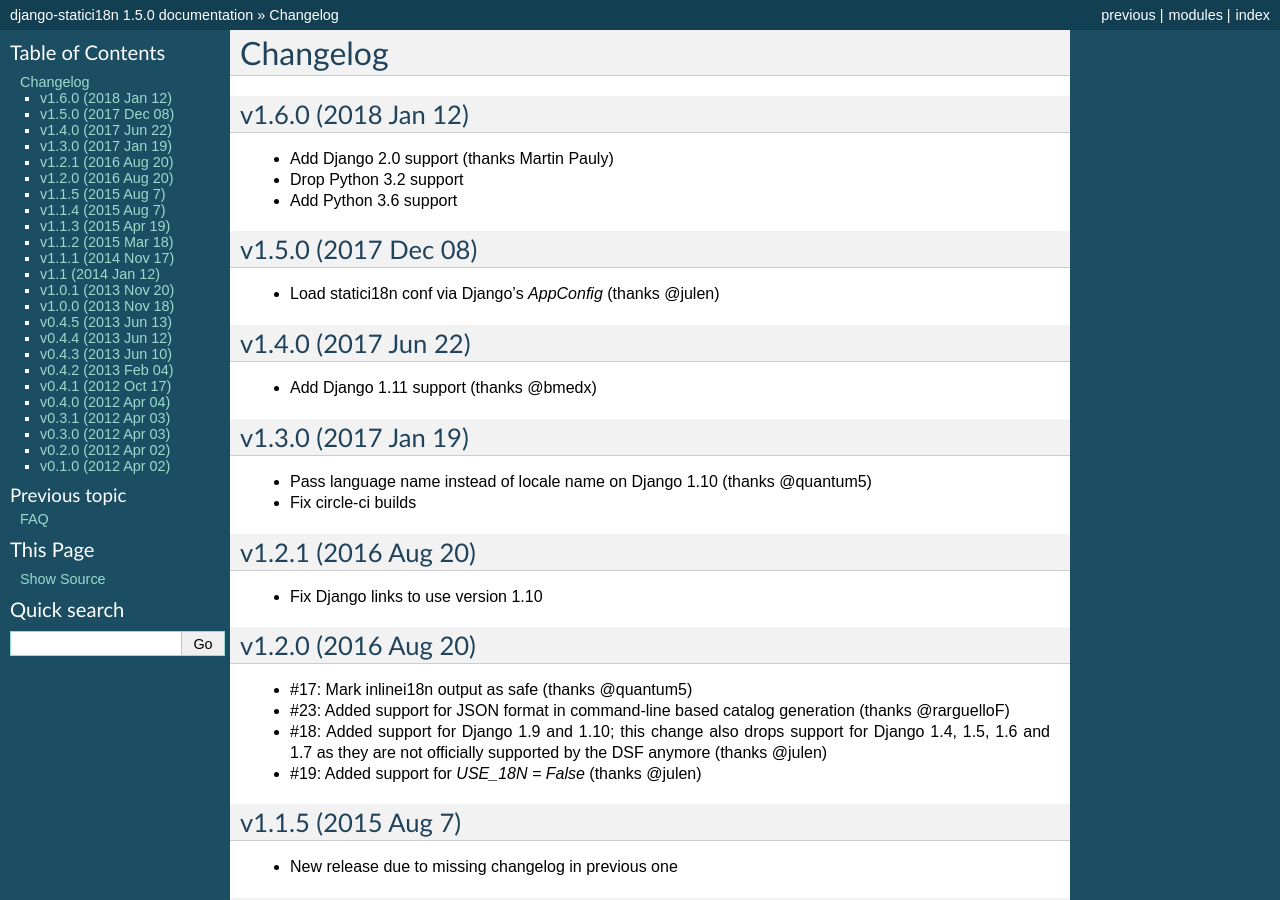
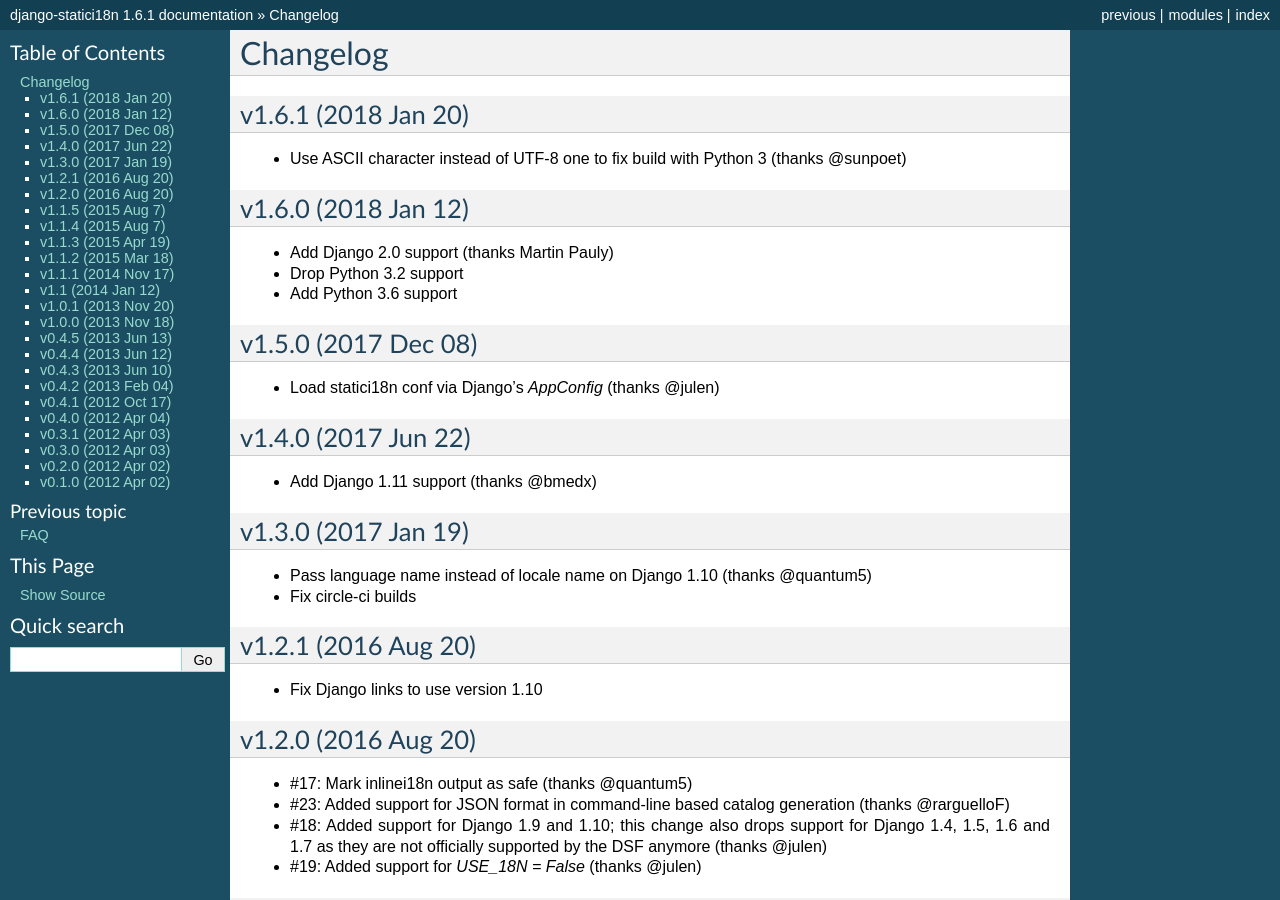
Before and after one commit to zyegfryed/django-statici18n, a Sphinx documentation site: the page built from docs/changelog.rst, in a window 1280 px wide and 900 px high. Built offline with Sphinx 7.4.7, drawn with Linux system fonts in a browser that asks for light colours; pages that are not in the unit, such as notebooks, are missing from menus; some of the changed text lies outside the part shown.

Commit message:
Release v1.6.1

```diff
--- a/docs/changelog.rst
+++ b/docs/changelog.rst
@@ -1,5 +1,11 @@
 Changelog
 =========
+
+v1.6.1 (2018 Jan 20)
+--------------------
+
+* Use ASCII character instead of UTF-8 one to fix build with Python
+  3 (thanks @sunpoet)
 
 v1.6.0 (2018 Jan 12)
 --------------------
--- a/docs/conf.py
+++ b/docs/conf.py
@@ -57,9 +57,9 @@
 # built documents.
 #
 # The short X.Y version.
-version = '1.5'
+version = '1.6'
 # The full version, including alpha/beta/rc tags.
-release = '1.5.0'
+release = '1.6.1'
 
 # The language for content autogenerated by Sphinx. Refer to documentation
 # for a list of supported languages.
--- a/setup.py
+++ b/setup.py
@@ -2,7 +2,7 @@
 
 setup(
     name="django-statici18n",
-    version="1.6.0",
+    version="1.6.1",
     author="Sebastien Fievet",
     author_email="zyegfryed@gmail.com",
     url="http://django-statici18n.readthedocs.org/",
@@ -33,5 +33,6 @@
         "Programming Language :: Python :: 3.3",
         "Programming Language :: Python :: 3.4",
         "Programming Language :: Python :: 3.5",
+        "Programming Language :: Python :: 3.6",
     ],
 )
--- a/src/statici18n/__init__.py
+++ b/src/statici18n/__init__.py
@@ -1,4 +1,4 @@
 # following PEP 386
-__version__ = "1.6.0"
+__version__ = "1.6.1"
 
 default_app_config = 'statici18n.apps.StaticI18NConfig'
```
